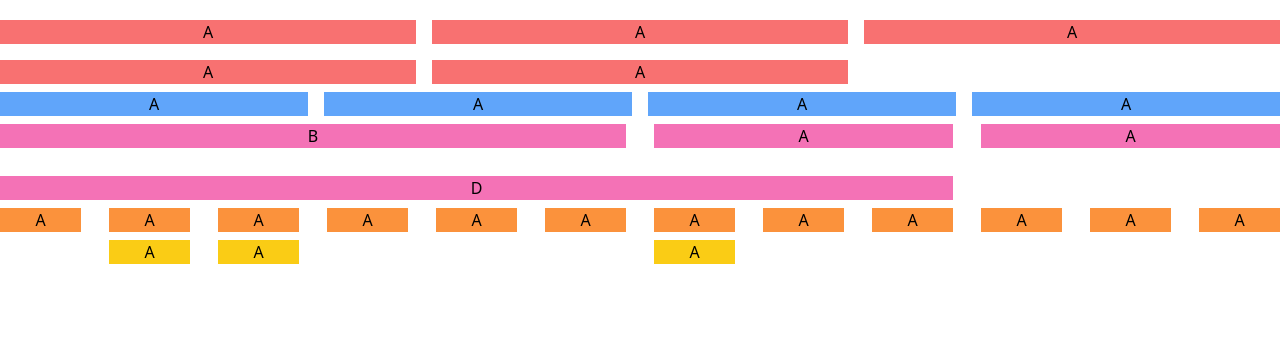
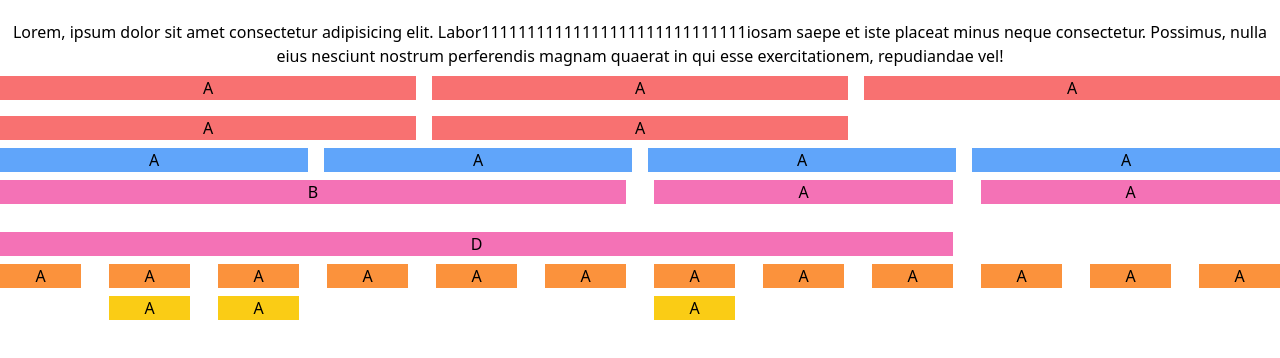
Before and after one commit to costet/prueba, a plain HTML site: page prueba.html in a window 1280 px wide. Drawn offline with nearby package versions, Linux system fonts and the light colour scheme.

Commit message:
los 11111

```diff
--- a/prueba.html
+++ b/prueba.html
@@ -21,6 +21,7 @@
 </head>
 
 <body class="container mx-auto mt-5 text-center">
+    <p>Lorem, ipsum dolor sit amet consectetur adipisicing elit. Labor11111111111111111111111111111iosam saepe et iste placeat minus neque consectetur. Possimus, nulla eius nesciunt nostrum perferendis magnam quaerat in qui esse exercitationem, repudiandae vel!</p>
     <div class="grid grid-cols-3 gap-4 my-2">
         <div class="bg-red-400">A</div>
         <div class="bg-red-400">A</div>
```
Also changed, not shown: README.md, ok.1.ts (added).
